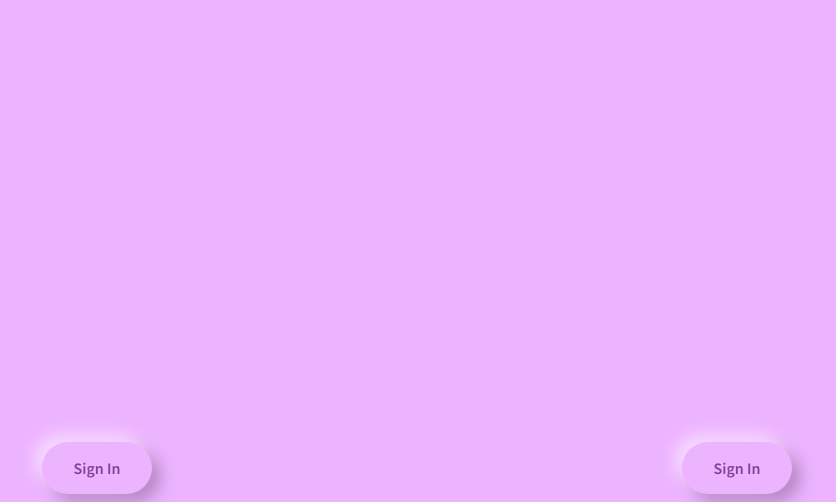
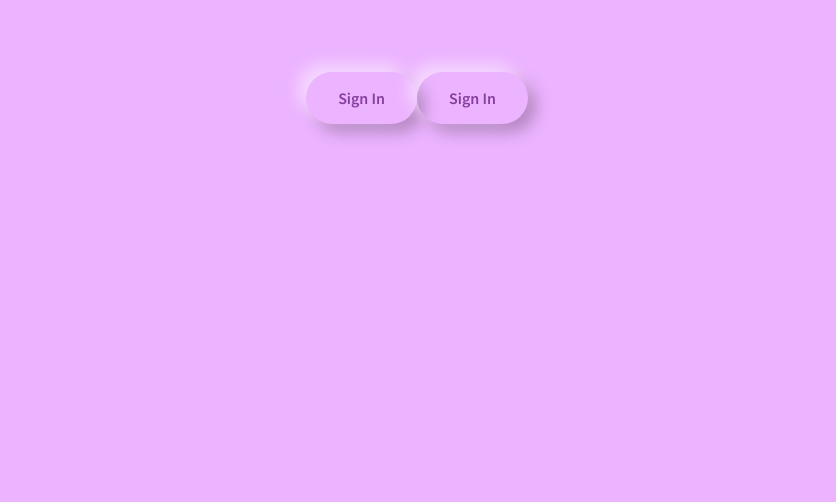
Before and after one commit to siarie/timbul-login-page, a website: page src/html/index.html in a window 1280 px wide. Shown: the part 298-800 px from the top of the page, without its empty margins (223-1059 px from the left). Drawn offline with nearby package versions, Linux system fonts and the light colour scheme; files that its build step writes are made by us from their sources.

Commit message:
Update index.html

```diff
--- a/src/html/index.html
+++ b/src/html/index.html
@@ -5,9 +5,16 @@
     <meta name="viewport" content="width=device-width, initial-scale=1.0" />
     <title>Timbul Login Page</title>
     <link rel="stylesheet" href="./css/main.css" />
+    <style>
+      a {
+        margin: 0 16px;
+      }
+    </style>
   </head>
   <body>
-    <a class="button shadow-1" href="./login.html">Sign In</a>
-    <a class="button shadow-1" href="./register.html">Sign In</a>
+    <div style="display:flex;margin:auto;">
+      <a class="button shadow-1" href="./login.html">Sign In</a>
+      <a class="button shadow-1" href="./register.html">Sign In</a>
+    </div>
   </body>
 </html>
```
